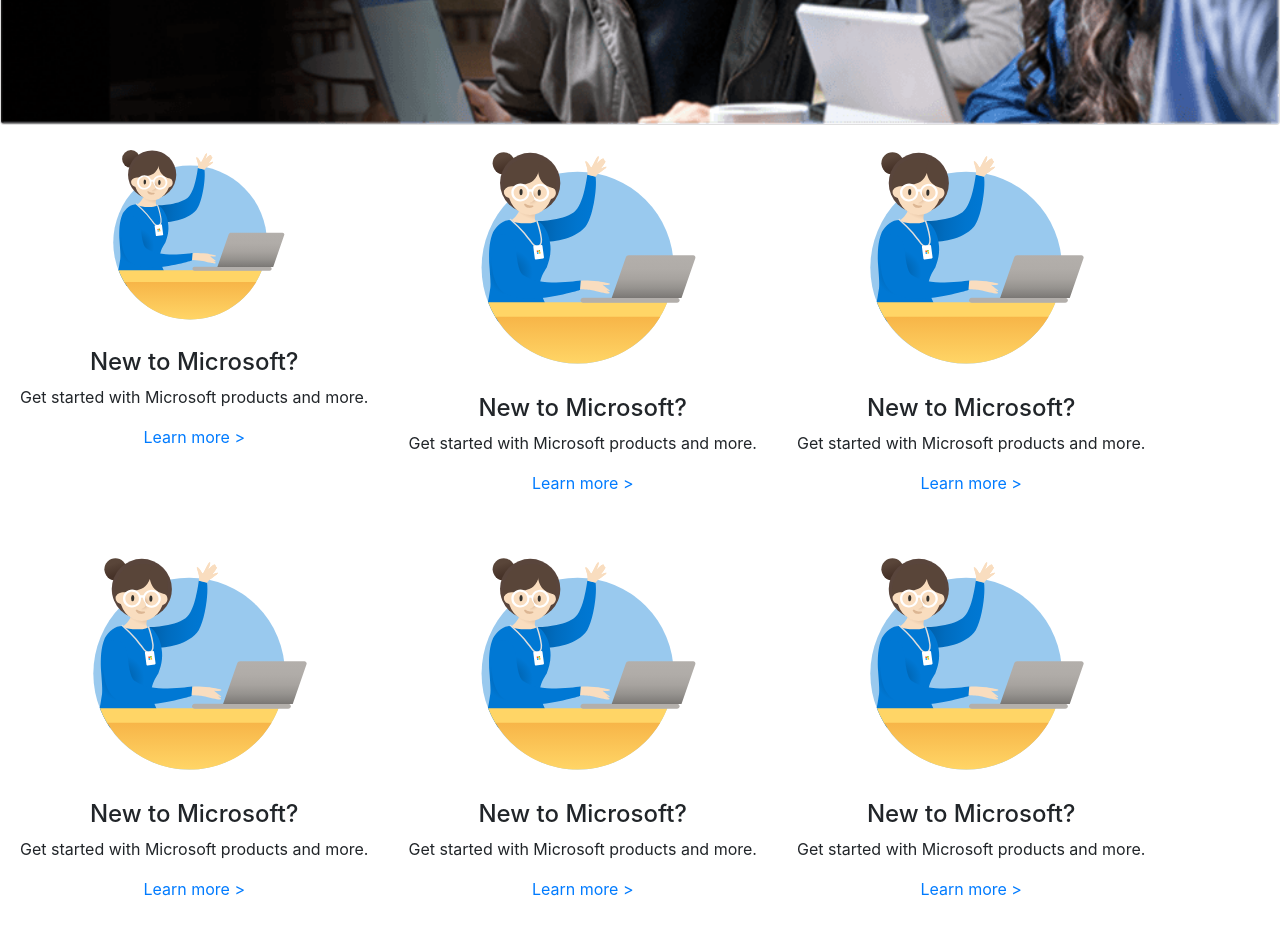
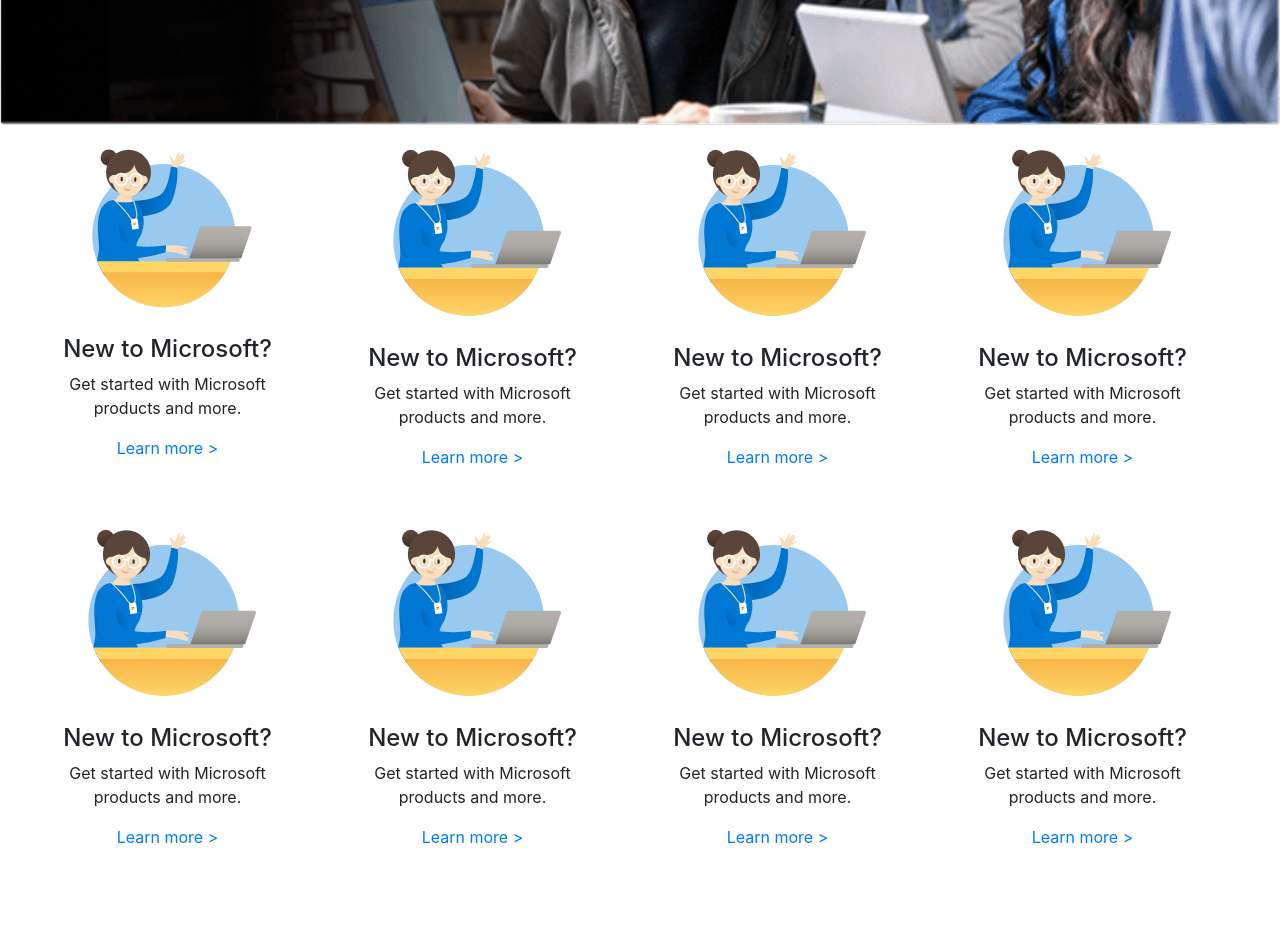
Before and after one commit to chelmerrox/Capstone-1-Practice, a plain HTML site: page index.html in a window 1280 px wide. Shown: the part 420-1360 px from the top of the page. After the commit the page ends 1305 px from the top, so only its background shows below. Drawn offline with nearby package versions, Linux system fonts and the light colour scheme.

Commit message:
Style Image 2 container for laptop & extra large screen sizes

```diff
--- a/styles/sass/_styles-from-1084px.sass
+++ b/styles/sass/_styles-from-1084px.sass
@@ -7,3 +7,35 @@
         .links-1-2
           margin-top: 10px !important
           margin-left: 10px !important
+
+  .img-container-2-2
+    .row
+      display: grid !important
+      grid-template-columns: repeat(4, 1fr) !important
+      grid-template-rows: repeat(2, 1fr) !important
+      margin: 0 auto
+      max-width: 1440px
+
+      .grid-2-1, .grid-2-2, .grid-2-3, .grid-2-4
+        grid-row-start: 1 !important
+        grid-row-end: 2 !important
+
+      .grid-2-5, .grid-2-6, .grid-2-7, .grid-2-8
+          grid-row-start: 2 !important
+          grid-row-end: 3 !important
+
+      .grid-2-1, .grid-2-5
+          grid-column-start: 1 !important
+          grid-column-end: 2 !important
+
+      .grid-2-2, .grid-2-6
+          grid-column-start: 2 !important
+          grid-column-end: 3 !important
+
+      .grid-2-3, .grid-2-7
+          grid-column-start: 3 !important
+          grid-column-end: 4 !important
+
+      .grid-2-4, .grid-2-8
+          grid-column-start: 4 !important
+          grid-column-end: 5 !important
```
Also changed, not shown: styles/style.css, 1 other file.
